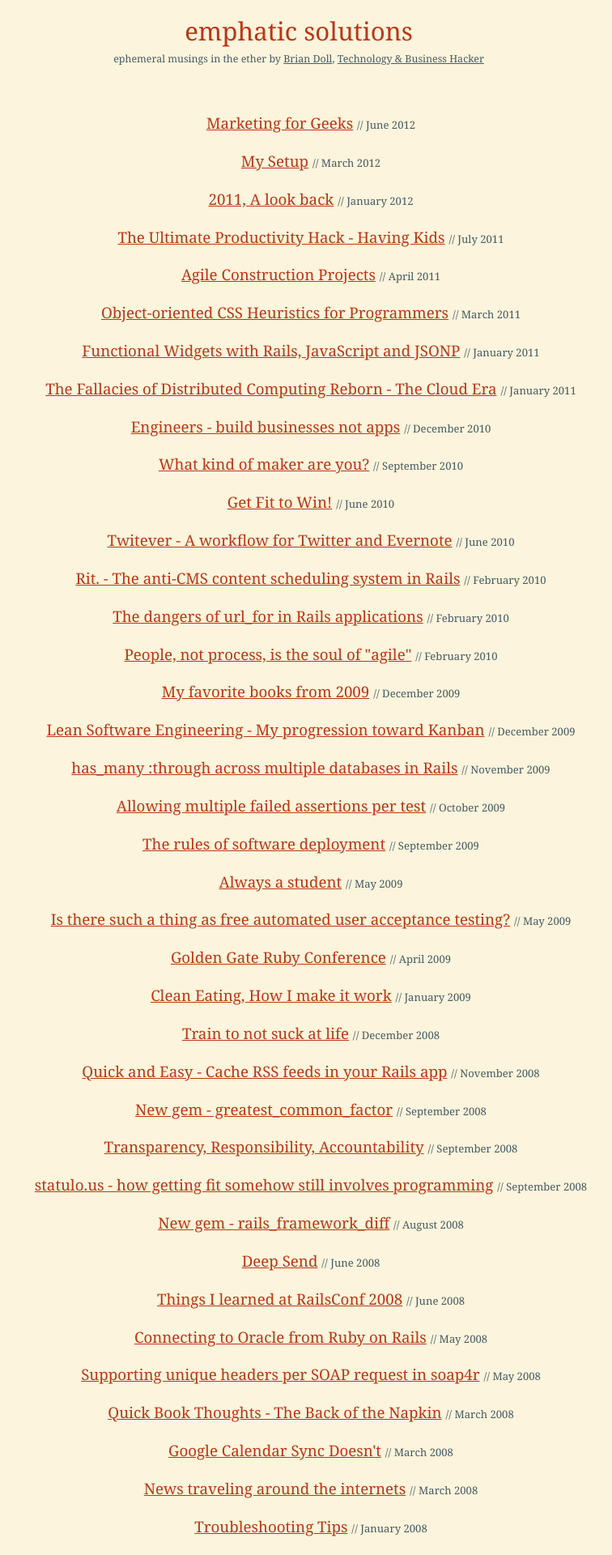
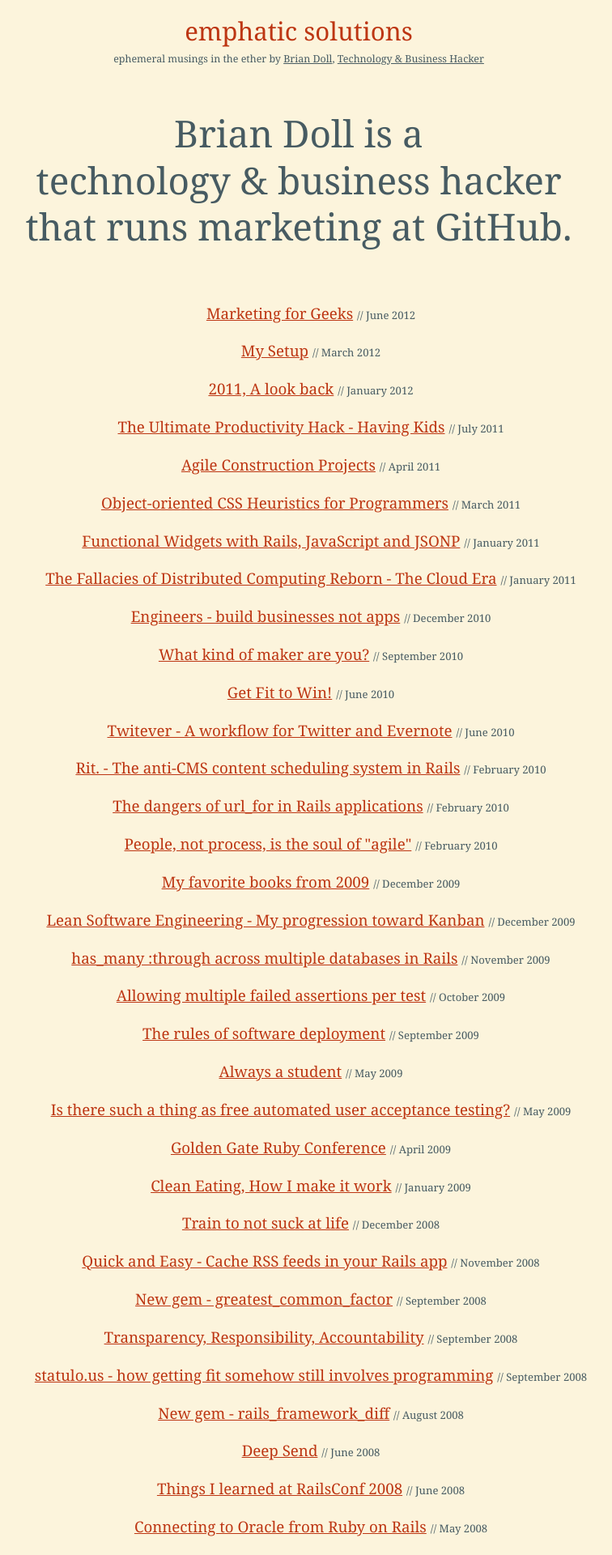
Before and after one commit to briandoll/briandoll.github.com, a Jekyll site: the page built from index.html, in a window 1280 px wide. Shown: the top 1920 px of the page at 81% size, without its empty margins (271-1027 px from the left). Built offline with Jekyll 4.4.1, drawn with Linux system fonts in a browser that asks for light colours; nearby versions of some CDN libraries; some web fonts are replaced.

Commit message:
add 1-line bio to the index

```diff
--- a/css/app.css
+++ b/css/app.css
@@ -7,6 +7,7 @@ body { background: #fcf4dc; }
 }
 h2, h3, h4, h5, h6 { color: #bd3613 !important; font-weight: 300 !important;}
 h1, h1 > a, h1 > a:hover, h1 > a:visited { color: #bd3613; text-decoration: none; font-weight: 300; }
+h1.bio { text-align: center; padding-bottom: 50px; color: #475b62;}
 a { color: #475b62; text-decoration: underline; }
 a:hover, a:visited { color: #475b62; text-decoration: underline; }
 code { color: #FFF; font-family: "Courier", Serif; }
@@ -17,7 +18,7 @@ blockquote, blockquote > p { color: #042029; border-left: 2px solid #ccc; }
 .title { color: #bd3613 !important; text-decoration: none; font-size: 2em; }
 .subtitle { font-size: 0.8em; }
 .content { padding-top:50px; }
-.footer {font-size: 1em; padding-top: 20px; padding-bottom: 20px; }
+.footer {font-size: 1em; padding-top: 20px; padding-bottom: 20px; text-align: center; }
 .posts li { list-style: none; font-size: 2em; text-align: center; }
 .talks li { list-style: none; font-size: 2em; }
 ul.posts a { color: #bd3613 !important; }
--- a/index.html
+++ b/index.html
@@ -2,6 +2,12 @@
 layout: default
 title: Brian Doll - emphatic solutions
 ---
+
+
+<h1 class="bio">
+  Brian Doll is a<br/>technology & business hacker</br>that runs marketing at GitHub.
+</h1>
+
 
 <div>
   <ul class="posts">
```
